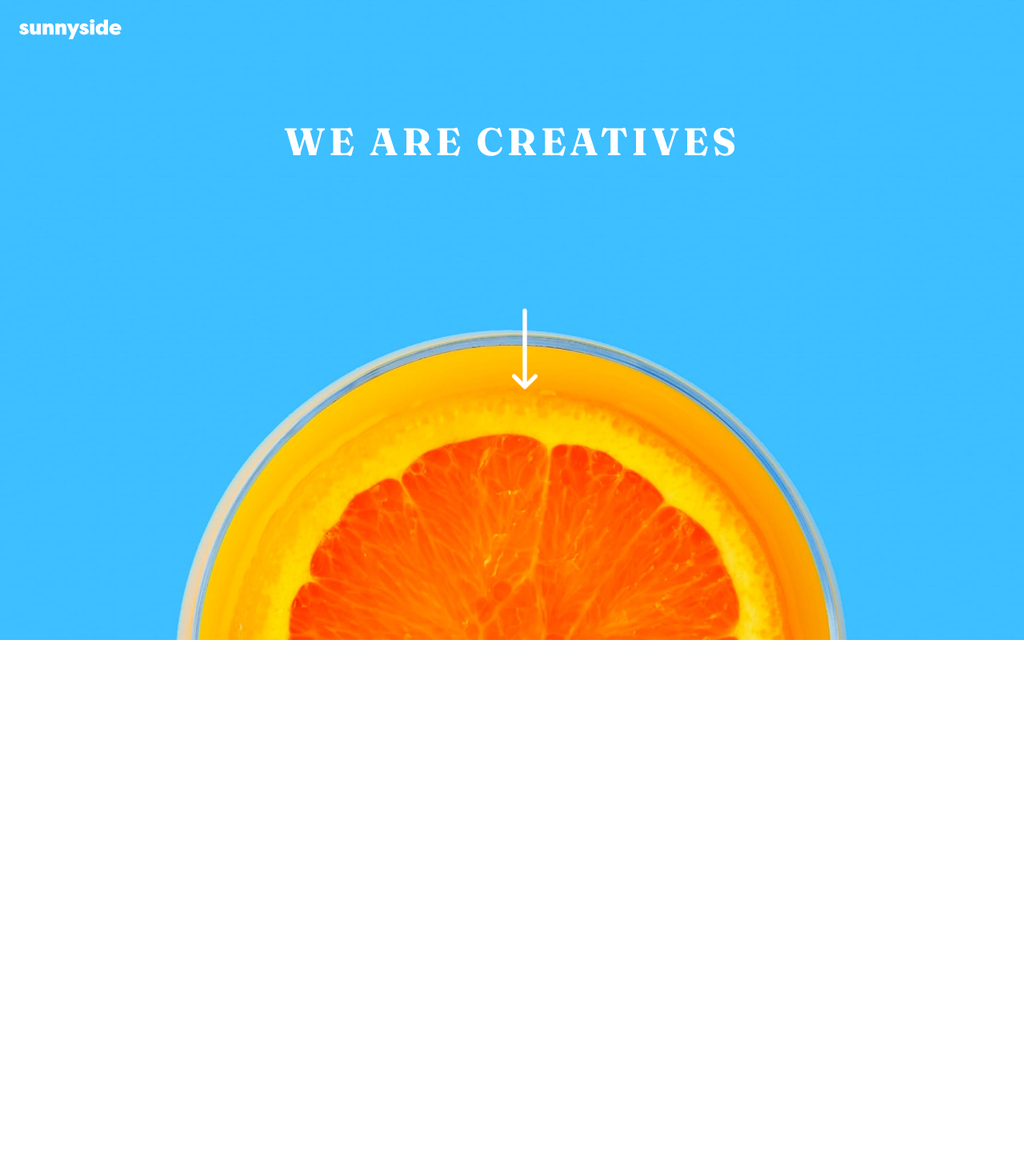
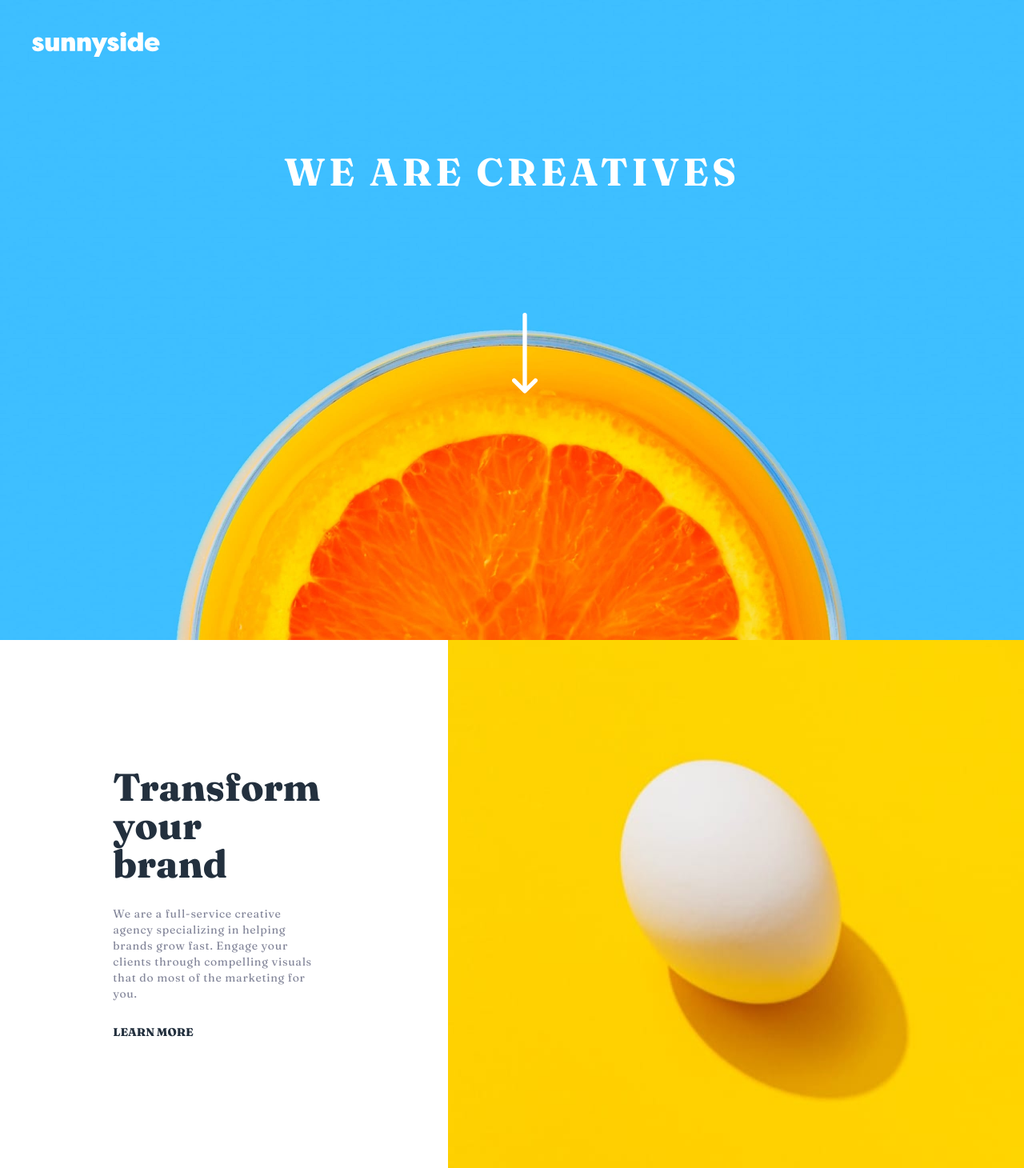
Before and after one commit to CalcagnoLoic/Sunnyside-agency-react, a React (Create React App) app: page / in a window 1280 px wide. Shown: the whole page at 80% size. Before the commit the page ends 800 px from the top, so only its background shows below. Built offline with nearby package versions, Linux system fonts and the light colour scheme.

Commit message:
first section

```diff
--- a/src/components/App.jsx
+++ b/src/components/App.jsx
@@ -1,9 +1,13 @@
 import Header from "./header";
+import { SectionTransform } from "./sectionTransform";
 
 const App = () => {
   return (
     <div className="font-fraunces">
       <Header />
+      <section>
+        <SectionTransform />
+      </section>
     </div>
   );
 }
--- a/src/components/header.jsx
+++ b/src/components/header.jsx
@@ -5,11 +5,11 @@ import arrow from '../assets/images/icon-arrow-down.svg';
 const Header = () => {
     return (
         <div className='bg-header-mobile md:bg-header-desktop h-screen bg-cover bg-no-repeat bg-scroll bg-center relative' >
-            <nav className='flex p-6 place-content-between mb-40 md:mb-20'>
-                <img src={logo} alt="Logo sunnyside" className='w-32'/>
+            <nav className='flex p-6 place-content-between mb-40 md:mb-20 md:p-10'>
+                <img src={logo} alt="Logo sunnyside" className='w-32 md:w-40'/>
                 <img src={hamburger} alt="Menu" className='md:hidden hover:cursor-pointer h-5 w-6' />
             </nav>
-            <h1 className='flex justify-center text-5xl font-bold text-center text-white uppercase tracking-widest'>We are creatives</h1>
+            <h1 className='flex justify-center text-5xl font-bold text-center text-white uppercase tracking-widest lg:font-extrabold'>We are creatives</h1>
             <img src={arrow} alt="Flèche arrow down" className='animate-bounce absolute bottom-52 left-40 w-16 md:w-8 md:left-1/2 md:bottom-72'/>
         </div>
     )
--- /dev/null
+++ b/src/components/sectionTransform.jsx
@@ -0,0 +1,20 @@
+import pictureTransform from '../assets/images/mobile/image-transform.jpg';
+import pictureTransformDesktop from '../assets/images/desktop/image-transform.jpg';
+
+const SectionTransform = () => {
+    return (
+        <section className='md:flex flex-row-reverse'>
+            <img src={pictureTransform} alt="" className='md:hidden'/>
+            <img src={pictureTransformDesktop} alt="" className='hidden md:block md:basis-1/2'/>
+            <div className='p-16 md:text-5xl md:px-40 md:py-40 md:basis-1/2'>
+                <h1 className='text-Very-dark-desaturated-blue text-3xl font-extrabold text-center mb-7 md:text-5xl md:text-left lg:mb-10'>Transform your brand</h1>
+                <p className='text-center text-Dark-grayish-blue tracking-wider mb-7 md:text-left md:text-sm lg:mb-10 lg:leading-8'>We are a full-service creative agency specializing in helping brands grow fast. Engage your clients through compelling visuals that do most of the marketing for you.</p>
+                <a href='/'>
+                    <p className='text-center text-Very-dark-desaturated-blue text-md font-extrabold uppercase md:text-left md:text-sm'>Learn More</p>
+                </a>
+            </div>
+        </section>
+    )
+}
+
+export { SectionTransform };
```
Also changed, not shown: src/components/section1.jsx (deleted).
